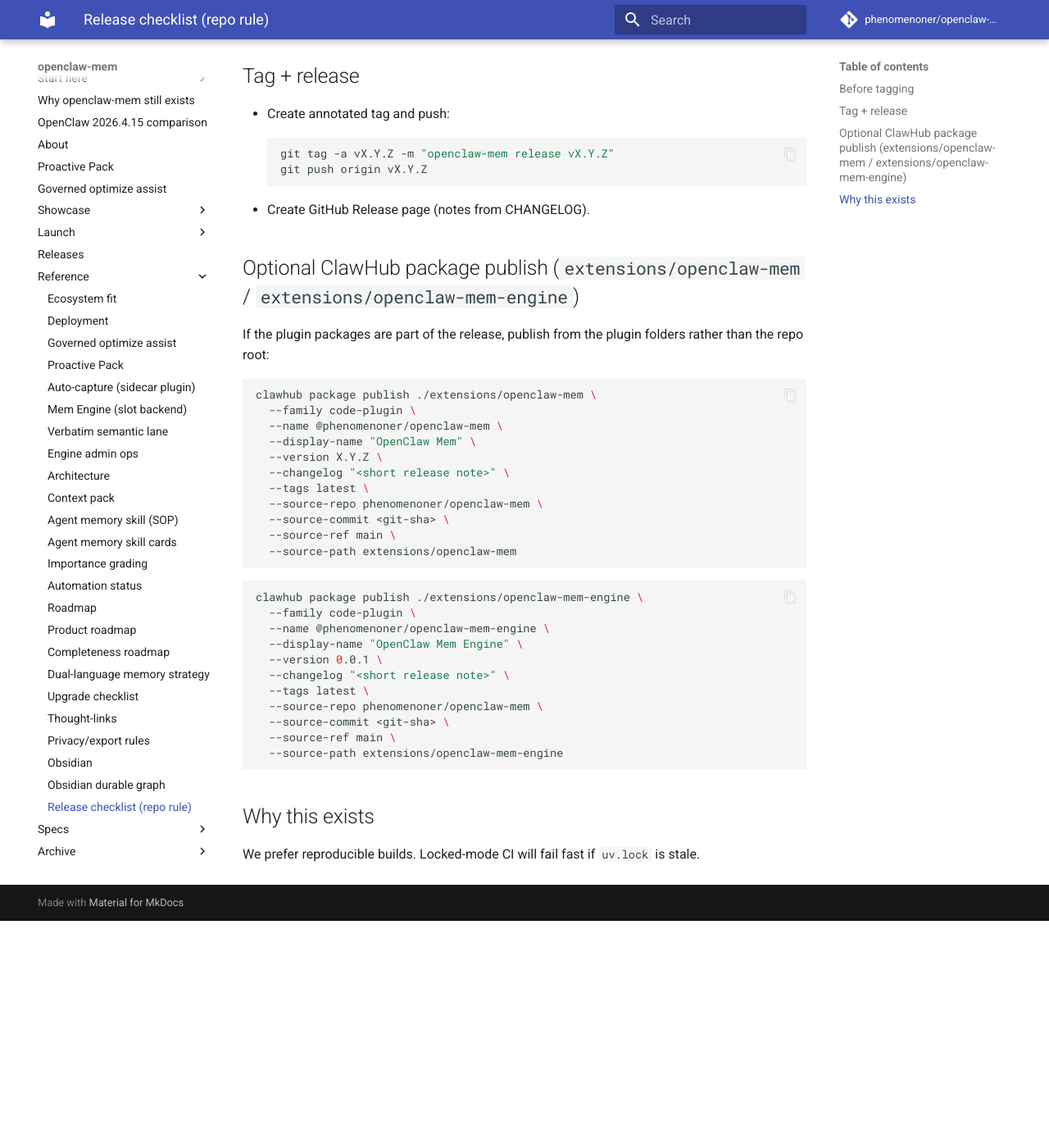
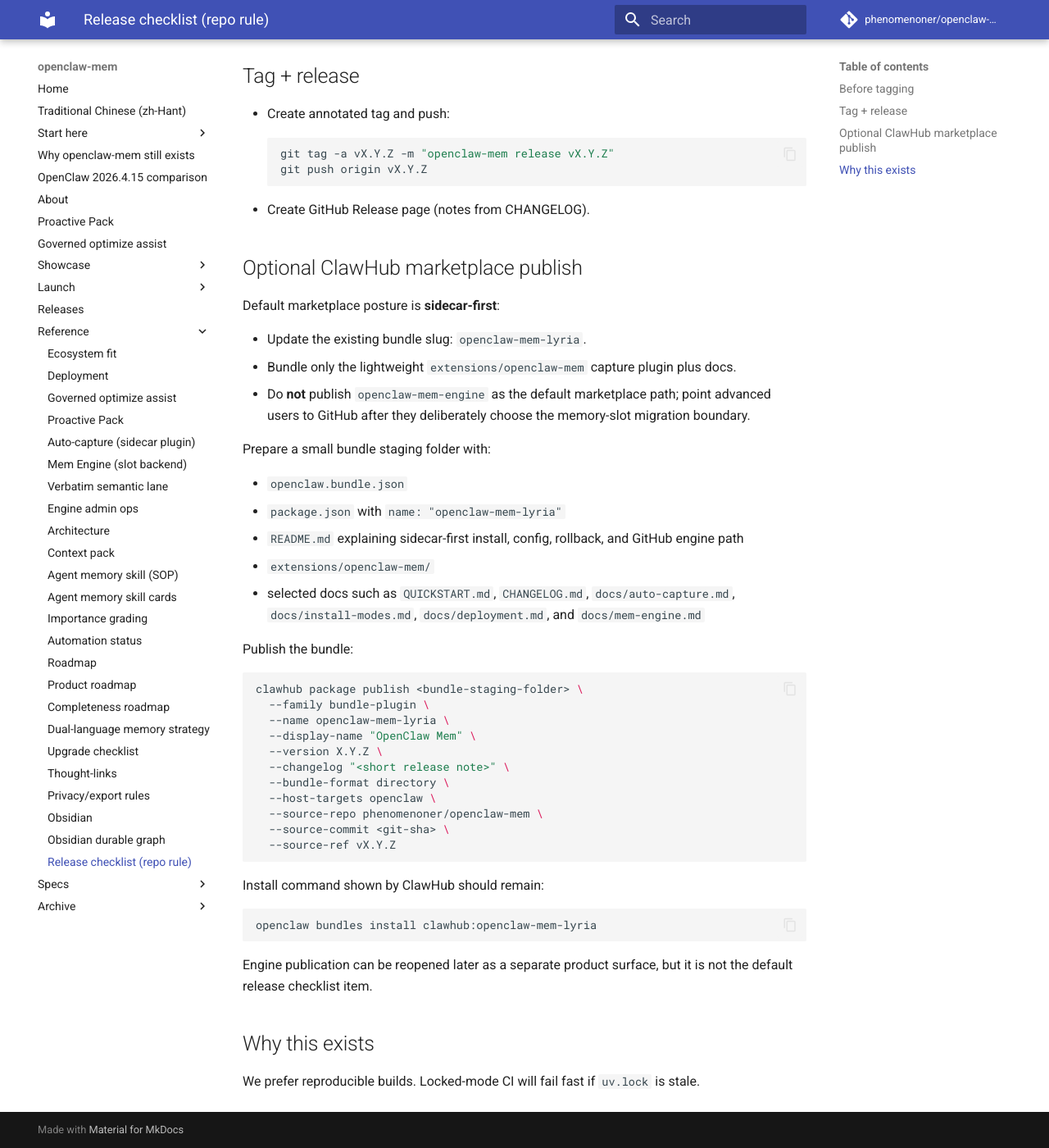
Before and after one commit to phenomenoner/openclaw-mem, an MkDocs documentation site: the page built from docs/release-checklist.md, in a window 1280 px wide and 1400 px high, scrolled down 699 px. Shown: the whole window at 82% size. Built offline with MkDocs 1.6.1 and Material for MkDocs 9.7.7, drawn with Linux system fonts in a browser that asks for light colours; comment, search, counter and statistics services are not loaded; before the commit the page ends 1822 px from its top, so only the background shows below that.

Commit message:
docs: clarify ClawHub sidecar bundle release path

````diff
--- a/docs/release-checklist.md
+++ b/docs/release-checklist.md
@@ -34,36 +34,45 @@
   ```
 - Create GitHub Release page (notes from CHANGELOG).
 
-## Optional ClawHub package publish (`extensions/openclaw-mem` / `extensions/openclaw-mem-engine`)
-If the plugin packages are part of the release, publish from the plugin folders rather than the repo root:
+## Optional ClawHub marketplace publish
+
+Default marketplace posture is **sidecar-first**:
+
+- Update the existing bundle slug: `openclaw-mem-lyria`.
+- Bundle only the lightweight `extensions/openclaw-mem` capture plugin plus docs.
+- Do **not** publish `openclaw-mem-engine` as the default marketplace path; point advanced users to GitHub after they deliberately choose the memory-slot migration boundary.
+
+Prepare a small bundle staging folder with:
+
+- `openclaw.bundle.json`
+- `package.json` with `name: "openclaw-mem-lyria"`
+- `README.md` explaining sidecar-first install, config, rollback, and GitHub engine path
+- `extensions/openclaw-mem/`
+- selected docs such as `QUICKSTART.md`, `CHANGELOG.md`, `docs/auto-capture.md`, `docs/install-modes.md`, `docs/deployment.md`, and `docs/mem-engine.md`
+
+Publish the bundle:
 
 ```bash
-clawhub package publish ./extensions/openclaw-mem \
-  --family code-plugin \
-  --name @phenomenoner/openclaw-mem \
+clawhub package publish <bundle-staging-folder> \
+  --family bundle-plugin \
+  --name openclaw-mem-lyria \
   --display-name "OpenClaw Mem" \
   --version X.Y.Z \
   --changelog "<short release note>" \
-  --tags latest \
+  --bundle-format directory \
+  --host-targets openclaw \
   --source-repo phenomenoner/openclaw-mem \
   --source-commit <git-sha> \
-  --source-ref main \
-  --source-path extensions/openclaw-mem
+  --source-ref vX.Y.Z
 ```
 
+Install command shown by ClawHub should remain:
+
 ```bash
-clawhub package publish ./extensions/openclaw-mem-engine \
-  --family code-plugin \
-  --name @phenomenoner/openclaw-mem-engine \
-  --display-name "OpenClaw Mem Engine" \
-  --version 0.0.1 \
-  --changelog "<short release note>" \
-  --tags latest \
-  --source-repo phenomenoner/openclaw-mem \
-  --source-commit <git-sha> \
-  --source-ref main \
-  --source-path extensions/openclaw-mem-engine
+openclaw bundles install clawhub:openclaw-mem-lyria
 ```
+
+Engine publication can be reopened later as a separate product surface, but it is not the default release checklist item.
 
 ## Why this exists
 We prefer reproducible builds. Locked-mode CI will fail fast if `uv.lock` is stale.
````
Also changed, not shown: extensions/openclaw-mem/README.md (+4 -4 lines).
